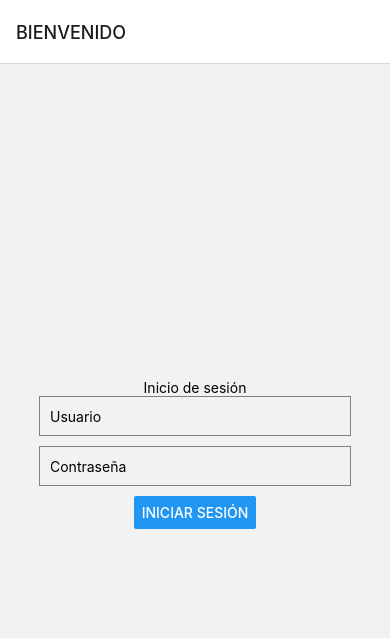
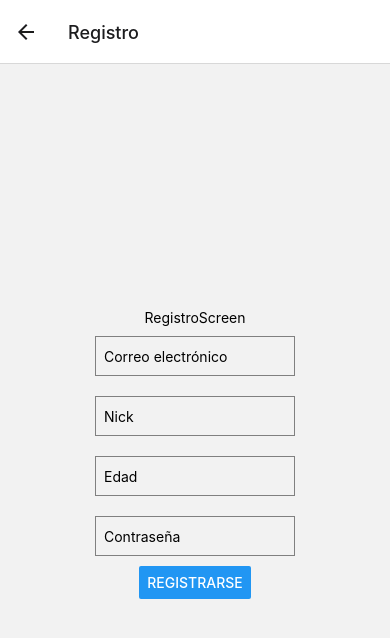
Before and after one commit to Armiprogram/proyectoMovII, a React Native app: screen /Registro in a window 390 px wide. Shown: the top 638 px of the page. Built offline with nearby package versions, Linux system fonts and the light colour scheme.

Commit message:
actualizacion4

```diff
--- a/Navigators/MainNavigators.tsx
+++ b/Navigators/MainNavigators.tsx
@@ -1,25 +1,41 @@
-// Navigation.js
-import React from 'react';
-import { NavigationContainer } from '@react-navigation/native';
-import { createStackNavigator } from '@react-navigation/stack';
-import { createBottomTabNavigator } from '@react-navigation/bottom-tabs';
-import HomeScreen from '../screens/HomeScreen';
-// Importa tus componentes de pantalla
+import React from "react";
+import { createBottomTabNavigator } from "@react-navigation/bottom-tabs";
+import { createStackNavigator } from "@react-navigation/stack";
+import { NavigationContainer } from "@react-navigation/native";
 
+
+import JuegoScreen from "../screens/JuegoScreen";
+import PuntosScreen from "../screens/PuntosScreen";
+import LoginScreen from "../screens/LoginScreen";
+import RegistroScreen from "../screens/RegistroScreen";
 
 const Tab = createBottomTabNavigator();
 const Stack = createStackNavigator();
-
-const MainNavigation = () => {
+const MyTabs = () => {
   return (
-    <NavigationContainer>
-      <Stack.Navigator initialRouteName="Home">
-        <Stack.Screen name="BIENVENIDO" component={HomeScreen} />
-
-      </Stack.Navigator>
-
-    </NavigationContainer>
+    <Stack.Navigator initialRouteName="Screen1">
+      <Stack.Screen name="Login" component={LoginScreen} />
+      <Stack.Screen name="Registro" component={RegistroScreen} />
+      <Stack.Screen name="BottomTab" component={BottomTabNavigator} />
+    </Stack.Navigator>
   );
 };
 
-export default MainNavigation;
+const BottomTabNavigator = () => {
+  return (
+    <Tab.Navigator>
+      <Tab.Screen name="JuegoScreen" component={JuegoScreen} />
+      <Tab.Screen name="PuntosScreen" component={PuntosScreen} />
+    </Tab.Navigator>
+  );
+};
+
+
+
+export default function TabNavigator() {
+  return (
+    <NavigationContainer>
+      <MyTabs />
+    </NavigationContainer>
+  );
+}
--- a/screens/HomeScreen.tsx
+++ /dev/null
@@ -1,57 +0,0 @@
-import React, { useState } from 'react';
-import { StyleSheet, Text, View, TextInput, Button, Alert } from 'react-native';
-
-export default function HomeScreen({ navigation }: any) {
-  const [username, setUsername] = useState('');
-  const [password, setPassword] = useState('');
-
-  const handleLogin = () => {
-    // Aquí debes realizar la lógica de autenticación
-    // En un entorno real, esto podría ser una llamada a una API o algún otro proceso seguro.
-    // Este ejemplo simplemente compara el usuario y la contraseña con valores fijos.
-
-    if (username === 'usuario' && password === 'contrasena') {
-      // Si las credenciales son válidas, puedes navegar a la siguiente pantalla.
-      navigation.navigate('Screen2');  // Ajusta el nombre de la pantalla según tu configuración
-    } else {
-      // Si las credenciales no son válidas, muestra un mensaje de error.
-      Alert.alert('Error', 'Credenciales incorrectas');
-    }
-  };
-
-  return (
-    <View style={styles.container}>
-      <Text>Inicio de sesión</Text>
-      <TextInput
-        style={styles.input}
-        placeholder="Usuario"
-        onChangeText={(text) => setUsername(text)}
-        value={username}
-      />
-      <TextInput
-        style={styles.input}
-        placeholder="Contraseña"
-        secureTextEntry
-        onChangeText={(text) => setPassword(text)}
-        value={password}
-      />
-      <Button title="Iniciar sesión" onPress={handleLogin} />
-    </View>
-  );
-}
-
-const styles = StyleSheet.create({
-  container: {
-    flex: 1,
-    justifyContent: 'center',
-    alignItems: 'center',
-  },
-  input: {
-    height: 40,
-    borderColor: 'gray',
-    borderWidth: 1,
-    marginBottom: 10,
-    padding: 10,
-    width: '80%',
-  },
-});
--- /dev/null
+++ b/screens/JuegoScreen.tsx
@@ -0,0 +1,12 @@
+import { StyleSheet, Text, View } from 'react-native'
+import React from 'react'
+
+export default function JuegoScreen() {
+  return (
+    <View>
+      <Text>JuegoScreen</Text>
+    </View>
+  )
+}
+
+const styles = StyleSheet.create({})
--- /dev/null
+++ b/screens/LoginScreen.tsx
@@ -0,0 +1,63 @@
+import React, { useState } from 'react';
+import { StyleSheet, Text, View, TextInput, Button, Alert, TouchableOpacity } from 'react-native';
+
+export default function LoginScreen({ navigation }: any) {
+
+
+  const handleLogin = () => {
+
+    navigation.navigate('BottomTab');
+  };
+
+
+  const handleRegistro = () => {
+    // Navegar a la pantalla de registro
+    navigation.navigate('Registro');
+  };
+
+  return (
+    <View style={styles.container}>
+      <Text>Inicio de sesión</Text>
+      <TextInput
+        style={styles.input}
+        placeholder="Usuario"
+
+
+      />
+      <TextInput
+        style={styles.input}
+        placeholder="Contraseña"
+        secureTextEntry
+
+
+      />
+      <Button title="Iniciar sesión" onPress={handleLogin} />
+
+      {/* Botón para ir a la pantalla de registro */}
+      <TouchableOpacity onPress={handleRegistro}>
+        <Text style={styles.registroButton}>Registrarse</Text>
+      </TouchableOpacity>
+    </View>
+  );
+}
+
+const styles = StyleSheet.create({
+  container: {
+    flex: 1,
+    justifyContent: 'center',
+    alignItems: 'center',
+  },
+  input: {
+    height: 40,
+    borderColor: 'gray',
+    borderWidth: 1,
+    marginBottom: 10,
+    padding: 10,
+    width: '80%',
+  },
+  registroButton: {
+    marginTop: 10,
+    color: 'blue', // Puedes personalizar el color del texto
+    textDecorationLine: 'underline',
+  },
+});
--- /dev/null
+++ b/screens/PuntosScreen.tsx
@@ -0,0 +1,12 @@
+import { StyleSheet, Text, View } from 'react-native'
+import React from 'react'
+
+export default function PuntosScreen() {
+  return (
+    <View>
+      <Text>PuntosScreen</Text>
+    </View>
+  )
+}
+
+const styles = StyleSheet.create({})
--- /dev/null
+++ b/screens/RegistroScreen.tsx
@@ -0,0 +1,73 @@
+import React, { useState } from 'react';
+import { StyleSheet, Text, View, TextInput, Button } from 'react-native';
+
+export default function RegistroScreen({ navigation }: any) {
+  const [email, setEmail] = useState('');
+  const [nick, setNick] = useState('');
+  const [edad, setEdad] = useState('');
+  const [contrasena, setContrasena] = useState('');
+
+  const handleRegistro = () => {
+    // Aquí puedes manejar la lógica de registro, por ejemplo, enviar la información a tu servidor.
+
+    console.log('Email:', email);
+    console.log('Nick:', nick);
+    console.log('Edad:', edad);
+    console.log('Contraseña:', contrasena);
+    navigation.navigate("Login")
+
+  };
+
+  return (
+    <View style={styles.container}>
+      <Text>RegistroScreen</Text>
+
+      <TextInput
+        style={styles.input}
+        placeholder="Correo electrónico"
+        keyboardType="email-address"
+        autoCapitalize="none"
+        onChangeText={(text) => setEmail(text)}
+      />
+
+      <TextInput
+        style={styles.input}
+        placeholder="Nick"
+        autoCapitalize="none"
+        onChangeText={(text) => setNick(text)}
+      />
+
+      <TextInput
+        style={styles.input}
+        placeholder="Edad"
+        keyboardType="numeric"
+        onChangeText={(text) => setEdad(text)}
+      />
+
+      <TextInput
+        style={styles.input}
+        placeholder="Contraseña"
+        secureTextEntry
+        onChangeText={(text) => setContrasena(text)}
+      />
+
+      <Button title="Registrarse" onPress={handleRegistro} />
+    </View>
+  );
+}
+
+const styles = StyleSheet.create({
+  container: {
+    flex: 1,
+    justifyContent: 'center',
+    alignItems: 'center',
+  },
+  input: {
+    height: 40,
+    borderColor: 'gray',
+    borderWidth: 1,
+    margin: 10,
+    padding: 8,
+    width: 200,
+  },
+});
```
